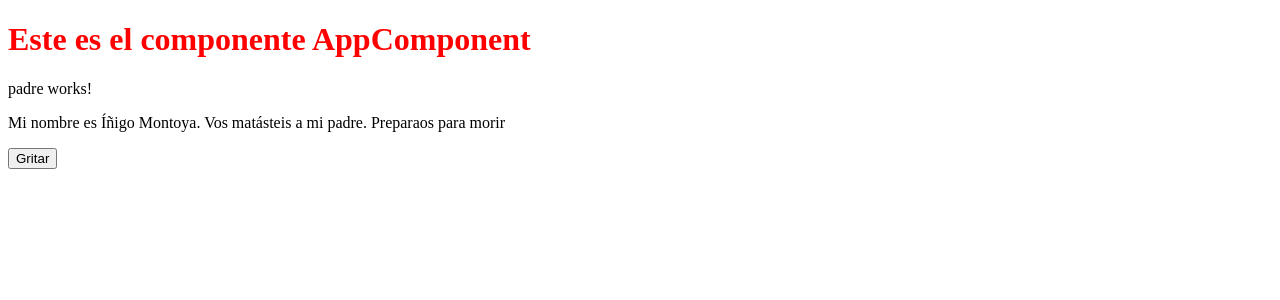
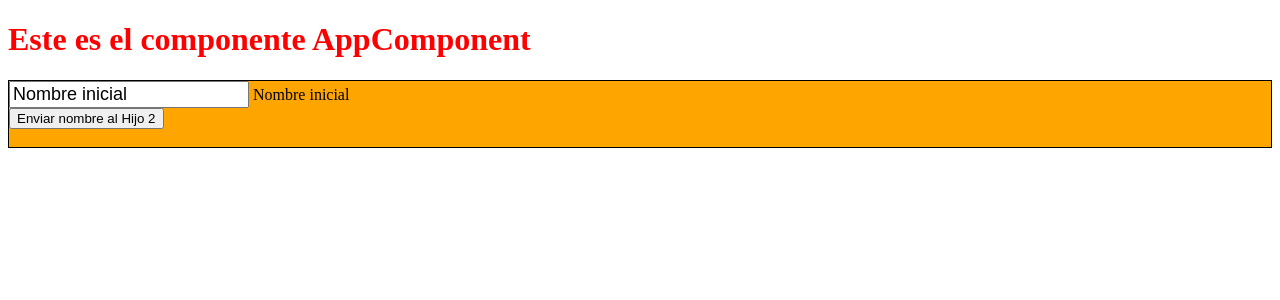
Before and after one commit to gerardoparrajc/curso-angular-17-abril-2024, an Angular app: page / in a window 1280 px wide. Shown: the top 300 px of the page. Built offline with nearby package versions, Linux system fonts and the light colour scheme.

Commit message:
Implementación de ejercicio de comunicación entre componentes usando un componente padre

```diff
--- /dev/null
+++ b/src/app/components/hijo-2/hijo-2.component.html
@@ -0,0 +1 @@
+{{ nombreRecibido }}
--- a/src/app/components/hijo/hijo.component.html
+++ b/src/app/components/hijo/hijo.component.html
@@ -1,3 +1,9 @@
-<p>Mi nombre es {{ nombre }} {{ apellidos}}. Vos matásteis a mi padre. Preparaos para morir</p>
+<div class="entradaNombre">
+  <input type="text" [(ngModel)]="nombre">
+  {{ nombre }}
+</div>
 
-<button (click)="gritar()">Gritar</button>
+<div class="accion">
+  <button (click)="enviarNombre()">Enviar nombre al Hijo 2</button>
+</div>
+<br />
--- a/src/app/components/hijo/hijo.component.scss
+++ b/src/app/components/hijo/hijo.component.scss
@@ -0,0 +1,11 @@
+:host {
+  display: block;
+  border: 1px solid black;
+  background: orange;
+
+  .entradaNombre {
+    input {
+      font-size: 18px;
+    }
+  }
+}
--- a/src/app/components/hijo/hijo.component.ts
+++ b/src/app/components/hijo/hijo.component.ts
@@ -1,19 +1,19 @@
 import { Component, EventEmitter, Input, Output } from '@angular/core';
+import { FormsModule } from '@angular/forms';
 
 @Component({
   selector: 'app-hijo',
   standalone: true,
-  imports: [],
+  imports: [FormsModule],
   templateUrl: './hijo.component.html',
   styleUrl: './hijo.component.scss'
 })
 export class HijoComponent {
-  @Input() nombre: string = '';
-  @Input() apellidos: string = '';
+  @Output() emisor: EventEmitter<string> = new EventEmitter();
 
-  @Output() grito: EventEmitter<string> = new EventEmitter();
+  nombre: string = 'Nombre inicial';
 
-  gritar() {
-    this.grito.emit(`${this.nombre} ${this.apellidos}`);
+  enviarNombre() {
+    this.emisor.emit(this.nombre);
   }
 }
--- a/src/app/components/padre/padre.component.html
+++ b/src/app/components/padre/padre.component.html
@@ -1,3 +1,3 @@
-<p>padre works!</p>
+<app-hijo (emisor)="manejadorEmisor($event)"></app-hijo>
 
-<app-hijo [nombre]="nombrePadre" [apellidos]="apellidosPadre" (grito)="manejarGrito($event)" ></app-hijo>
+<app-hijo-2 [nombreRecibido]="nombreRecibidoDeHijo1"></app-hijo-2>
--- a/src/app/components/padre/padre.component.ts
+++ b/src/app/components/padre/padre.component.ts
@@ -1,18 +1,18 @@
 import { Component } from '@angular/core';
 import { HijoComponent } from '../hijo/hijo.component';
+import { Hijo2Component } from '../hijo-2/hijo-2.component';
 
 @Component({
   selector: 'app-padre',
   standalone: true,
-  imports: [HijoComponent],
+  imports: [HijoComponent, Hijo2Component],
   templateUrl: './padre.component.html',
   styleUrl: './padre.component.scss'
 })
 export class PadreComponent {
-  nombrePadre: string = 'Íñigo';
-  apellidosPadre: string = 'Montoya';
+  nombreRecibidoDeHijo1: string = '';
 
-  manejarGrito(event: string) {
-    alert(event);
+  manejadorEmisor(nombre: string) {
+    this.nombreRecibidoDeHijo1 = nombre;
   }
 }
```
Also changed, not shown: src/app/components/hijo-2/hijo-2.component.ts (added, +12 -0 lines), src/app/components/hijo-2/hijo-2.component.scss (added), 1 other file (tests, documents, lock files or other folders).
